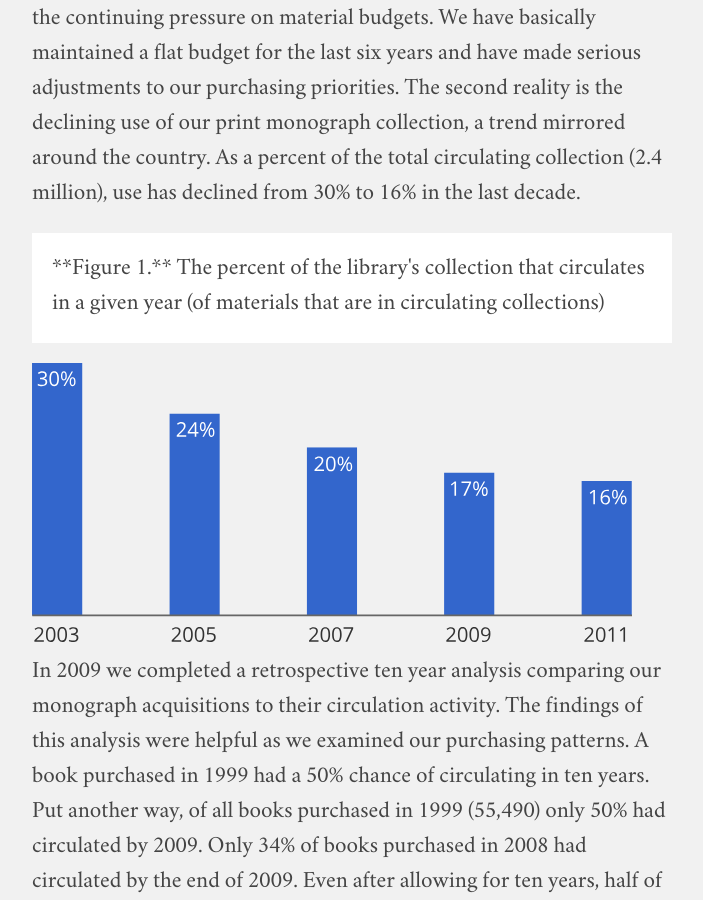
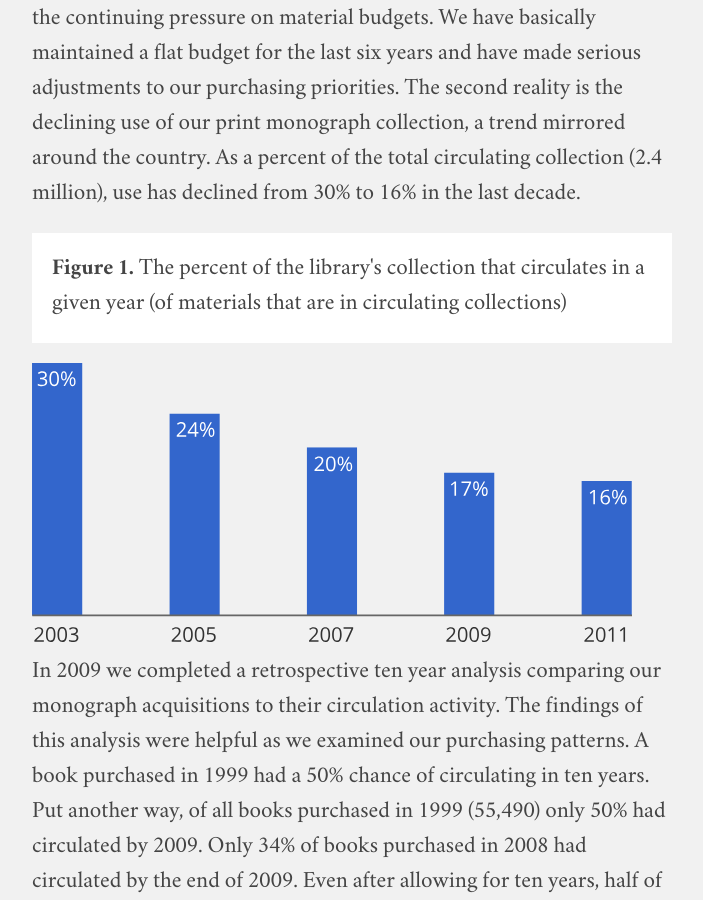
Before and after one commit to jaredhowland/jaredhowland.github.io, a Jekyll site: the page built from content/publications/patron-driven.md, in a window 1280 px wide and 900 px high, scrolled down 1516 px. Shown: the whole window, without its empty margins (288-991 px from the left). Built offline with Jekyll 4.4.1, drawn with Linux system fonts in a browser that asks for light colours; some of the changed text lies outside the part shown.

Commit message:
[FIX] Bold captions

```diff
--- a/content/publications/patron-driven.md
+++ b/content/publications/patron-driven.md
@@ -22,7 +22,7 @@ For many years, we at Brigham Young University (<span class="caps">BYU</span>) h
 <span class="caps">BYU</span> started using patron-driven models based on two realities. One is the continuing pressure on material budgets. We have basically maintained a flat budget for the last six years and have made serious adjustments to our purchasing priorities. The second reality is the declining use of our print monograph collection, a trend mirrored around the country. As a percent of the total circulating collection (2.4 million), use has declined from 30% to 16% in the last decade.
 
 <figure>
-  <figcaption>**Figure 1.** The percent of the library's collection that circulates in a given year (of materials that are in circulating collections)</figcaption>
+  <figcaption><strong>Figure 1.</strong> The percent of the library's collection that circulates in a given year (of materials that are in circulating collections)</figcaption>
   <img src="{{ site.url }}/assets/images/publications/files/patron-driven/fig1.svg" alt="The percent of the library's collection that circulates in a given year (of materials that are in circulating collections)" width="600" height="279">
 </figure>
 
@@ -201,7 +201,7 @@ On a strictly <span class="caps">CPU</span> analysis, <span class="caps">PDA</sp
 These statistics also show that findings from the previous study are corroborated and the longer books are available to patrons, the <span class="caps">CPU</span> generally decreases. This holds true for both <span class="caps">PDA</span> and traditionally acquired books. The change over time of the average <span class="caps">CPU</span> of the various print <span class="caps">PDA</span> models can be seen in the slopegraph shown in Figure 2. The most striking portion of this graph is the traditional acquisition model. The average <span class="caps">CPU</span> of traditionally acquired materials drops at a significantly faster rate than the <span class="caps">PDA</span> materials. This dramatic slope is exaggerated by the low initial use of traditionally acquired materials. The increased usage of traditionally acquired materials over longer periods of time explains why the average <span class="caps">CPU</span> for the least effective <span class="caps">PDA</span> model went from 51.7% lower to only 34.7% lower than traditional models.
 
 <figure>
-  <figcaption>**Figure 2.** Slopegraph comparing mean cost-per-use of 4 months of data to 26 months of data for various print acquisition models.</figcaption>
+  <figcaption><strong>Figure 2.</strong> Slopegraph comparing mean cost-per-use of 4 months of data to 26 months of data for various print acquisition models.</figcaption>
   <img src="{{ site.url }}/assets/images/publications/files/patron-driven/fig2.svg" alt="Figure 2. Slopegraph comparing mean cost-per-use of 4 months of data to 26 months of data for various print acquisition models.">
 </figure>
 
```
